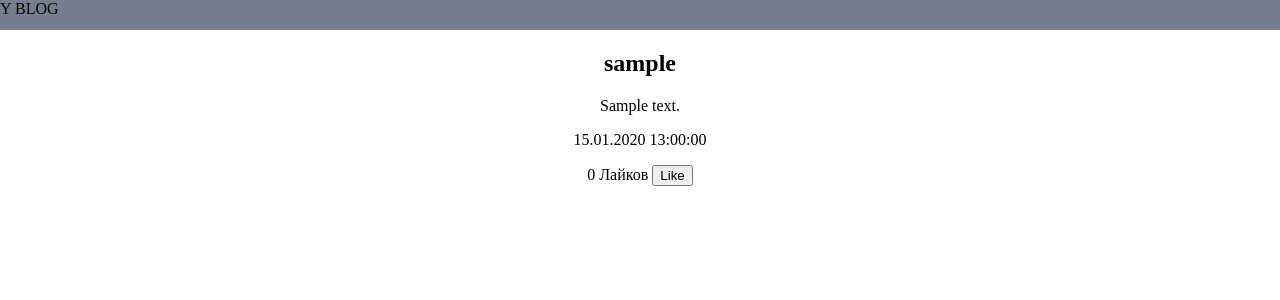
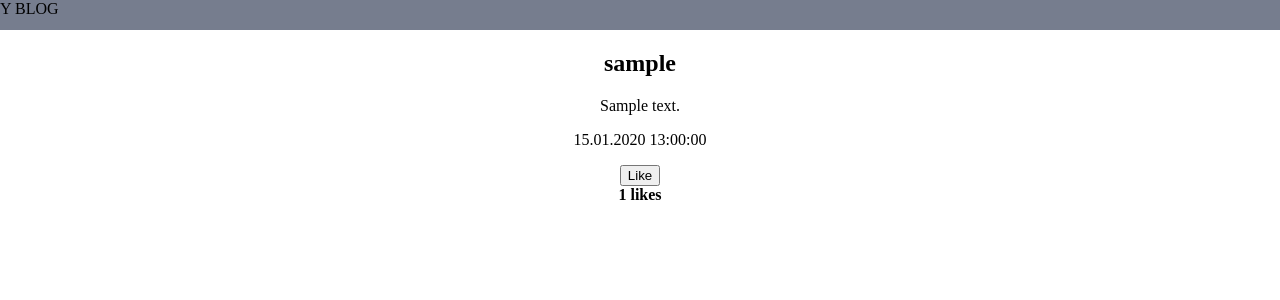
Before and after one commit to Recommendation-system/project-recommendation, a Django app: page /test/feed/ in a window 1280 px wide. Shown: the top 300 px of the page. Run offline with Django 3.2, Linux system fonts and the light colour scheme; tables that the repository leaves empty hold one stand-in row (values such as "Sample post").

Commit message:
Added likes

```diff
--- a/itis_project/apps/social_network/admin.py
+++ b/itis_project/apps/social_network/admin.py
@@ -1,13 +1,14 @@
 from django.contrib import admin
 
-from .models import Post, Theme
+from .models import *
 
 
 class PostAdmin(admin.ModelAdmin):
     list_display = ('theme', 'author', 'content', 'published')
     list_display_links = ('theme', 'content')
-    search_fields = ('theme', 'content')
+    search_fields = ('theme', 'tittle', 'content')
 
 
 admin.site.register(Post, PostAdmin)
 admin.site.register(Theme)
+admin.site.register(Like)
--- a/itis_project/apps/social_network/models.py
+++ b/itis_project/apps/social_network/models.py
@@ -3,10 +3,14 @@ from django.contrib.auth.models import User
 
 
 class Post(models.Model):
-    author = models.ForeignKey(User, on_delete=models.PROTECT, verbose_name='Автор')
+    author = models.ForeignKey(User, on_delete=models.PROTECT, related_name='Author', verbose_name='Автор')
     theme = models.ForeignKey('Theme', on_delete=models.PROTECT, verbose_name='Тема')
     content = models.TextField(verbose_name='')
     published = models.DateTimeField(auto_now_add=True, db_index=True, verbose_name='Опубликовано')
+    likes = models.ManyToManyField(User, default=None, blank=True, related_name='likes')
+
+    def total_likes(self):
+        return self.likes.count();
 
     def __str__(self):
         return self.theme.name
@@ -15,6 +19,21 @@ class Post(models.Model):
         verbose_name_plural = 'Записи'
         verbose_name = 'Запись'
         ordering = ['-published']
+
+
+LIKE_CHOICES = (
+    ('Like', 'Like'),
+    ('Unlike', 'Unlike'),
+)
+
+
+class Like(models.Model):
+    user = models.ForeignKey(User, on_delete=models.CASCADE)
+    post = models.ForeignKey(Post, on_delete=models.CASCADE)
+    value = models.CharField(choices=LIKE_CHOICES, default='Like', max_length=10)
+
+    def __str__(self):
+        return str(self.post)
 
 
 class Theme(models.Model):
--- a/itis_project/apps/social_network/urls.py
+++ b/itis_project/apps/social_network/urls.py
@@ -2,9 +2,11 @@ from django.urls import path
 
 from .views import *
 
+app_name = 'test'
 
 urlpatterns = [
-    path('feed/', feed),
+    path('feed/like/', like_post, name='like-post'),
+    path('feed/', feed, name='post-list'),
     path('login/', login),
     path('register/', register),
 ]
--- a/itis_project/apps/social_network/views.py
+++ b/itis_project/apps/social_network/views.py
@@ -1,11 +1,16 @@
-from django.shortcuts import render
+from django.shortcuts import render, redirect
 
-from .models import Post
+from .models import *
 
 
 def feed(request):
     posts = Post.objects.all()
-    return render(request, 'index.html', {'posts': posts})
+    user = request.user
+    context = {
+        'posts': posts,
+        'user': user,
+    }
+    return render(request, 'index.html', context)
 
 
 def login(request):
@@ -14,3 +19,25 @@ def login(request):
 
 def register(request):
     return render(request, 'login/register_page.html')
+
+
+def like_post(request):
+    user = request.user
+    if request.method == 'POST':
+        post_id = request.POST.get('post_id')
+        post_obj = Post.objects.get(id=post_id)
+
+        if user not in post_obj.likes.all():
+            post_obj.likes.add(user)
+        else:
+            post_obj.likes.remove(user)
+
+        like, created = Like.objects.get_or_create(user=user, post_id=post_id)
+        if not created:
+            if like.value == 'Like':
+                like.value = 'Unlike'
+            else:
+                like.value = 'Like'
+
+        like.save()
+    return redirect('test:post-list')
--- a/itis_project/templates/index.html
+++ b/itis_project/templates/index.html
@@ -5,10 +5,19 @@
 {% block body %}
     {% for post in posts %}
         <div id="post">
-            <h2>{{ post.author }}</h2>
-            <p>{{ post.content }}</p>
-            <p>{{ post.published|date:"d.m.Y H:i:s" }}</p>
-            <p>{{ post.likes }}0 Лайков <button >Like</button> </p>
+        <h2>{{ post.author }}</h2>
+        <p>{{ post.content }}</p>
+        <p>{{ post.published|date:"d.m.Y H:i:s" }}</p>
+            <form action="{% url 'test:like-post' %}" method="POST">
+                {% csrf_token %}
+                <input type="hidden" name="post_id" value="{{ post.id }}">
+                {% if user not in post.likes.all %}
+                    <button type="submit">Like</button>
+                {% else %}
+                    <button type="submit">Unlike</button>
+                {% endif %}
+            </form>
+            <strong>{{ post.likes.all.count }} likes</strong>
         </div>
     {% endfor %}
 {% endblock %}
```
